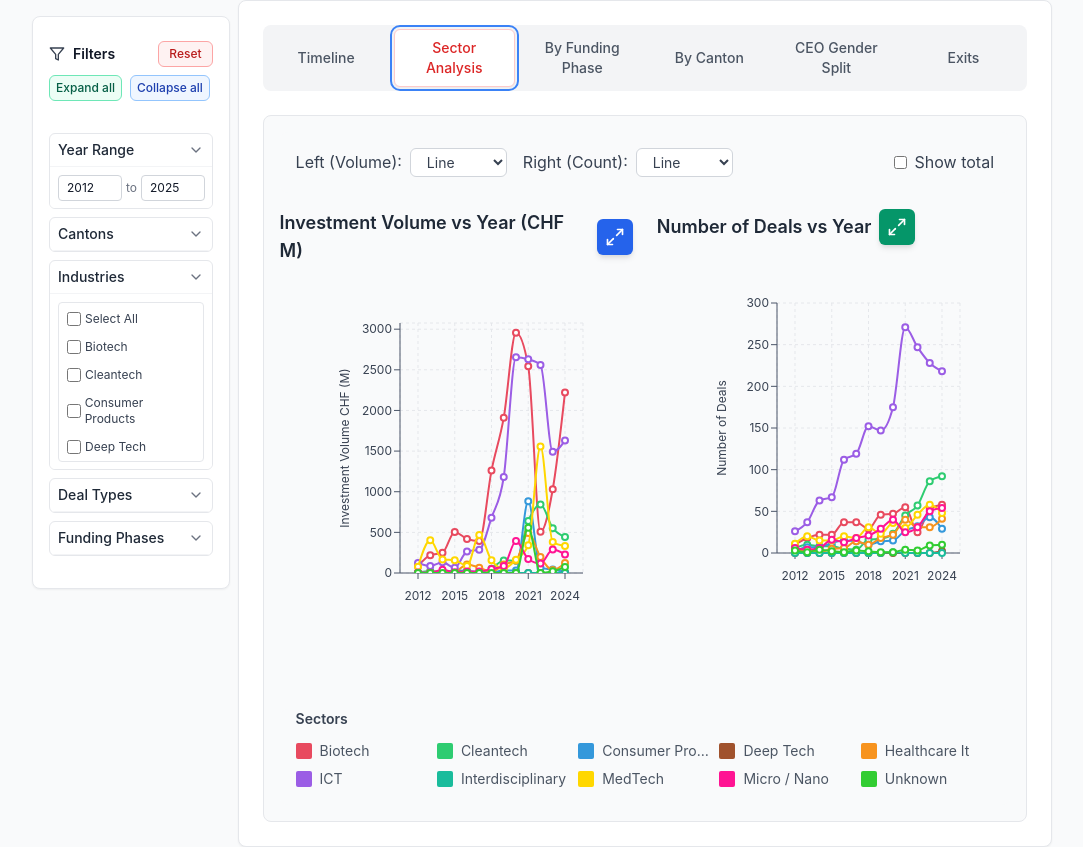
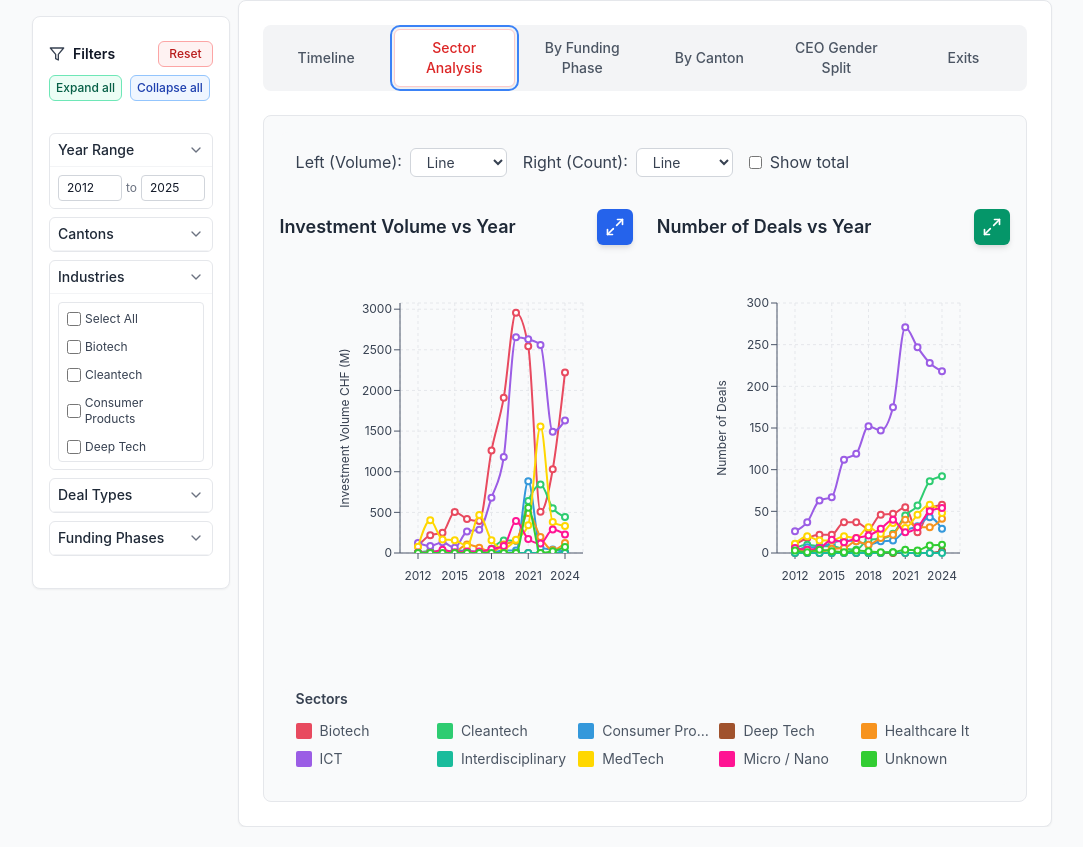
Before and after one commit to alionazherdetska/swiss-vc-dashboard, a React (Create React App) app: page / in a window 1280 px wide. Both pictures are taken after a click on the button "Sector Analysis". Shown: the whole page, without its empty margins (98-1181 px from the left). Built offline with nearby package versions, Linux system fonts and the light colour scheme.

Commit message:
added export buttons

```diff
--- a/src/components/charts/TimelineChart.js
+++ b/src/components/charts/TimelineChart.js
@@ -24,11 +24,20 @@ export const TimelineChart = ({
 
   return (
     <div className="space-y-2">
-      {title && (
-        <h3 className="text-lg font-bold text-center text-gray-800">
-          {title}
-        </h3>
-      )}
+      <div className="flex items-center justify-between">
+        {title && (
+          <h3 className="text-lg font-bold text-center text-gray-800 flex-1">
+            {title}
+          </h3>
+        )}
+        <button
+          className="px-3 py-1 text-xs font-medium rounded-md border border-gray-300 bg-white text-gray-700 hover:bg-gray-100 shadow-sm transition-colors"
+          title="Export chart (print or save as PDF)"
+        >
+          Export
+        </button>
+      </div>
+
       <ResponsiveContainer width="100%" height={400}>
         <AreaChart data={data} margin={CHART_MARGIN}>
           <defs>
@@ -67,8 +76,7 @@ export const TimelineChart = ({
               showVolume ? `${Number(value).toFixed(1)}M CHF` : value,
               chartLabel,
             ]}
-              sorter={(a, b) => b.value - a.value}
-
+            sorter={(a, b) => b.value - a.value}
           />
           <Area
             type="monotone"
--- a/src/components/charts/sectorAnalysisChart/ExpandableQuarterlyAnalysisChart.js
+++ b/src/components/charts/sectorAnalysisChart/ExpandableQuarterlyAnalysisChart.js
@@ -231,7 +231,8 @@ const ExpandableQuarterlyAnalysisChart = ({
           <ChartLegend industries={industries} colorOf={colorOf} />
         </div>
 
-        <div className='flex flex-wrap items-center gap-4 p-4 rounded-lg bg-gray-50'>
+        <div className='flex flex-wrap items-center justify-between gap-4 p-4 rounded-lg bg-gray-50'>
+          <div className='flex flex-wrap items-center gap-4'>
             <div className='flex items-center gap-2'>
               <span className='text-gray-700'>Chart Type:</span>
               <select
@@ -244,17 +245,7 @@ const ExpandableQuarterlyAnalysisChart = ({
               </select>
             </div>
 
-          <label className='flex items-center gap-2 ml-auto'>
-        {/* Export button for both charts in preview */}
-        <div className='flex justify-end mb-2'>
-          <button
-            className='px-3 py-1 text-xs font-medium rounded-md border border-gray-300 bg-white text-gray-700 hover:bg-gray-100 shadow-sm'
-            onClick={() => window.print && window.print()}
-            title='Export both charts (print or save as PDF)'
-          >
-            Export Both Charts
-          </button>
-        </div>
+            <label className='flex items-center gap-2'>
               <input
                 type='checkbox'
                 checked={expandedShowTotal}
@@ -263,6 +254,15 @@ const ExpandableQuarterlyAnalysisChart = ({
               />
               <span className='text-gray-700'>Show total</span>
             </label>
+          </div>
+
+          <button
+            className='px-3 py-1 text-xs font-medium rounded-md border border-gray-300 bg-white text-gray-700 hover:bg-gray-100 shadow-sm'
+            onClick={() => window.print && window.print()}
+            title='Export chart (print or save as PDF)'
+          >
+            Export Chart
+          </button>
         </div>
 
         <ResponsiveContainer width='100%' height={dims.height}>
@@ -402,7 +402,8 @@ const ExpandableQuarterlyAnalysisChart = ({
 
     return (
       <div className='space-y-4'>
-        <div className='flex flex-wrap items-center gap-4 p-4 rounded-lg bg-gray-50'>
+        <div className='flex flex-wrap items-center justify-between gap-4 p-4 rounded-lg bg-gray-50'>
+          <div className='flex flex-wrap items-center gap-4'>
             <div className='flex items-center gap-2'>
               <span className='text-gray-700'>Left (Volume):</span>
               <select
@@ -427,7 +428,7 @@ const ExpandableQuarterlyAnalysisChart = ({
               </select>
             </div>
 
-          <label className='flex items-center gap-2 ml-auto'>
+            <label className='flex items-center gap-2'>
               <input
                 type='checkbox'
                 checked={showTotalState}
@@ -437,39 +438,27 @@ const ExpandableQuarterlyAnalysisChart = ({
               <span className='text-gray-700'>Show total</span>
             </label>
           </div>
+        </div>
 
         <div className='grid grid-cols-1 md:grid-cols-2 gap-6'>
           {/* LEFT: Volume */}
           <div className='space-y-2 relative'>
             <div className='flex items-center justify-between gap-2'>
-              <div className='flex items-center gap-2'>
               <h3 className='text-lg font-semibold text-gray-800'>
-                  Investment Volume vs Year (CHF M)
+                Investment Volume vs Year
               </h3>
               {!isExpandedView && (
-                  <>
                 <button
                   onClick={() => {
                     setExpandedChart('volume');
                     setIsExpanded(true);
                   }}
-                      className='p-2 rounded-md bg-blue-600 text-white shadow-md'
+                  className='p-2 rounded-md bg-blue-600 text-white shadow-md hover:bg-blue-700 transition-colors'
                   title='Expand Volume Chart'
                 >
                   <Maximize2 className='h-5 w-5' />
                 </button>
-                  </>
               )}
-                {isExpandedView && (
-                  <button
-                    className='ml-2 px-3 py-1 text-xs font-medium rounded-md border border-gray-300 bg-white text-gray-700 hover:bg-gray-100 shadow-sm'
-                    onClick={() => window.print && window.print()}
-                    title='Export this chart (print or save as PDF)'
-                  >
-                    Export Chart
-                  </button>
-                )}
-              </div>
             </div>
 
             <ResponsiveContainer width='100%' height={dims.height}>
@@ -535,34 +524,21 @@ const ExpandableQuarterlyAnalysisChart = ({
           {/* RIGHT: Count */}
           <div className='space-y-2 relative'>
             <div className='flex items-center justify-between gap-2'>
-              <div className='flex items-center gap-2'>
               <h3 className='text-lg font-semibold text-gray-800'>
                 Number of Deals vs Year
               </h3>
               {!isExpandedView && (
-                  <>
                 <button
                   onClick={() => {
                     setExpandedChart('count');
                     setIsExpanded(true);
                   }}
-                      className='p-2 rounded-md bg-green-600 text-white shadow-md'
+                  className='p-2 rounded-md bg-green-600 text-white shadow-md hover:bg-green-700 transition-colors'
                   title='Expand Count Chart'
                 >
                   <Maximize2 className='h-5 w-5' />
                 </button>
-                  </>
               )}
-                {isExpandedView && (
-                  <button
-                    className='ml-2 px-3 py-1 text-xs font-medium rounded-md border border-gray-300 bg-white text-gray-700 hover:bg-gray-100 shadow-sm'
-                    onClick={() => window.print && window.print()}
-                    title='Export this chart (print or save as PDF)'
-                  >
-                    Export Chart
-                  </button>
-                )}
-              </div>
             </div>
 
             <ResponsiveContainer width='100%' height={dims.height}>
```
Lines whose indentation alone changed are shown as unchanged.
